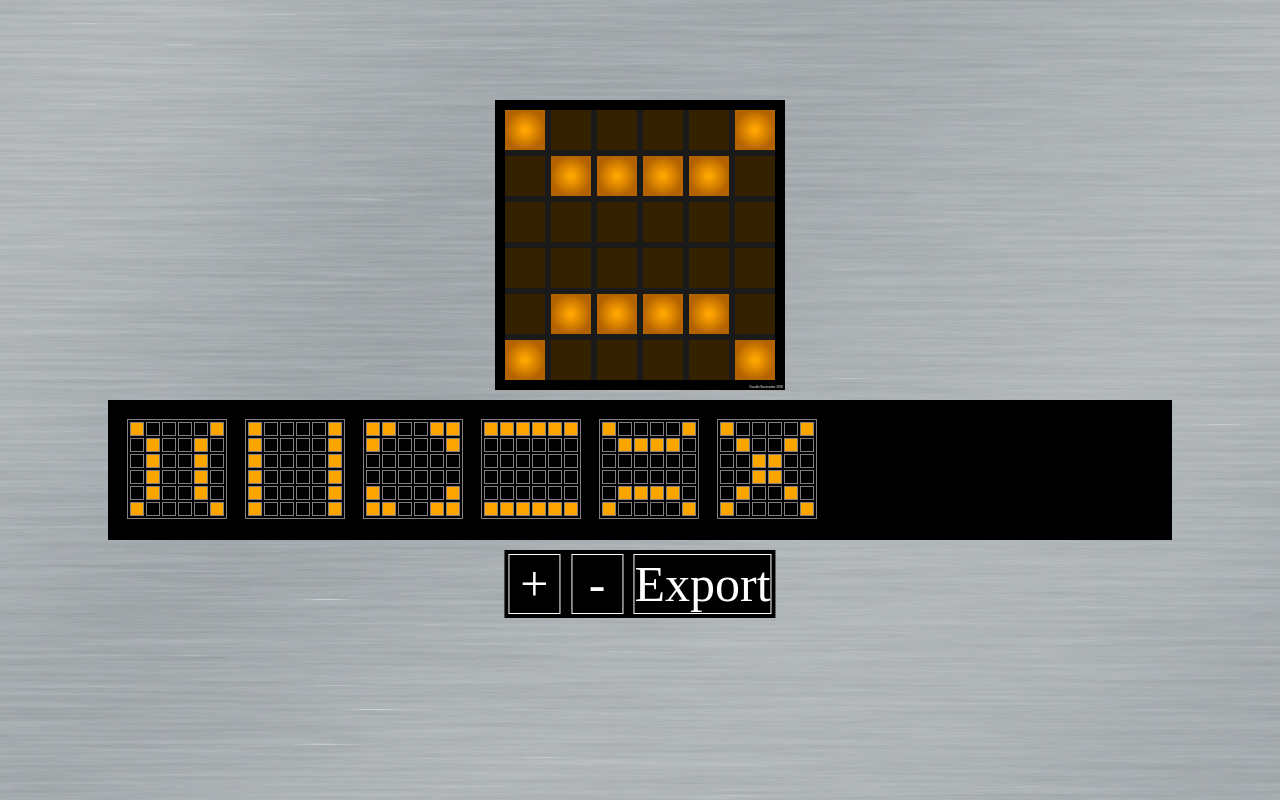
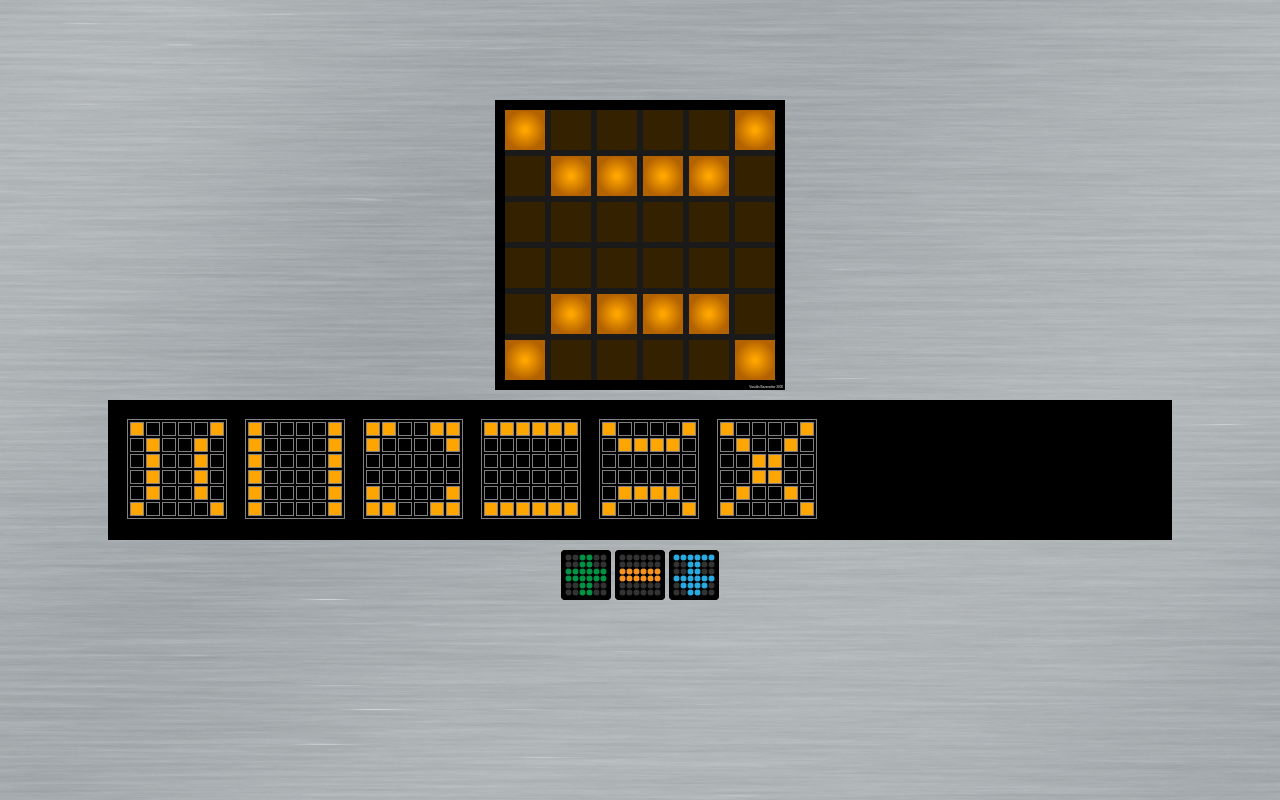
Before and after one commit to dbond09/vizual, a plain HTML site: page www/index.html in a window 1280 px wide. Shown: the top 800 px of the page. Drawn offline with Linux system fonts and the light colour scheme.

Commit message:
website icons

```diff
--- a/www/index.html
+++ b/www/index.html
@@ -10,16 +10,10 @@
   </div>
   <div id="editor" style="position: absolute; left: 50%; top: 400px; transform: translate(-50%)">
   </div>
-  <div style="position: absolute; left: 50%; top: 550px; transform: translate(-50%); background-color: black; color:white; font-size: 50px; padding: 5px; text-align: center">
-    <div style="outline: 1px solid white; display: inline-block; width: 50px; cursor: pointer" onclick="addFrame()">
-      +
-    </div>
-    <div style="outline: 1px solid white; display: inline-block; width: 50px; cursor: pointer" onclick="removeFrame()">
-      -
-    </div>
-    <div style="outline: 1px solid white; display: inline-block; cursor: pointer" onclick="save()">
-      Export
-    </div>
+  <div style="position: absolute; left: 50%; top: 550px; transform: translate(-50%); color: white; text-align: center">
+    <img src="img/addframe.png" onclick="addFrame()" />
+    <img src="img/removeframe.png" onclick="removeFrame()" />
+    <img src="img/save.png" onclick="save()" />
   </div>
   <div id="export" style="position: absolute; left: 50%; top: 120vh; width: 80vw; height: 50vh; transform: translate(-50%); background-color: black; color: white; padding: 10px">
 
```
Also changed, not shown: www/img/addframe.png (added), www/img/removeframe.png (added), www/img/save.png (added), 1 other file.
